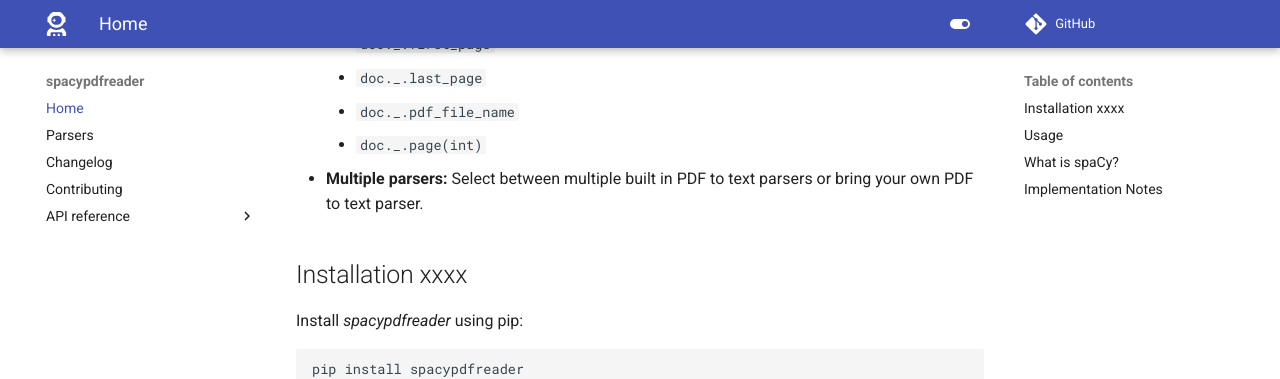
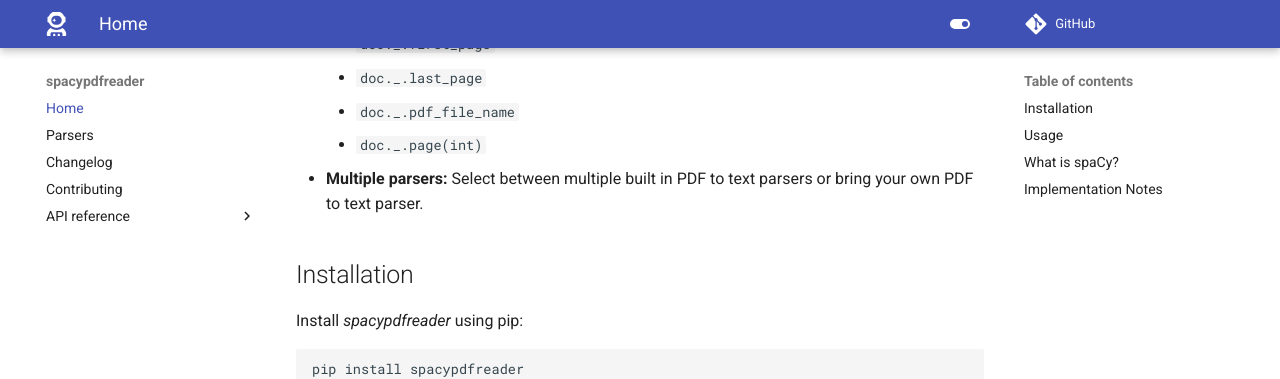
Before and after one commit to SamEdwardes/spacypdfreader, an MkDocs documentation site: the page built from docs/index.md, in a window 1280 px wide and 900 px high, scrolled down 695 px. Shown: the top 379 px of the window. Built offline with MkDocs 1.6.1 and Material for MkDocs 9.7.7, drawn with Linux system fonts in a browser that asks for light colours; comment, search, counter and statistics services are not loaded.

Commit message:
Update index.md

```diff
--- a/docs/index.md
+++ b/docs/index.md
@@ -30,7 +30,7 @@
     - `doc._.page(int)`
 - **Multiple parsers:** Select between multiple built in PDF to text parsers or bring your own PDF to text parser.
 
-## Installation xxxx
+## Installation
 
 Install *spacypdfreader* using pip:
 
```
